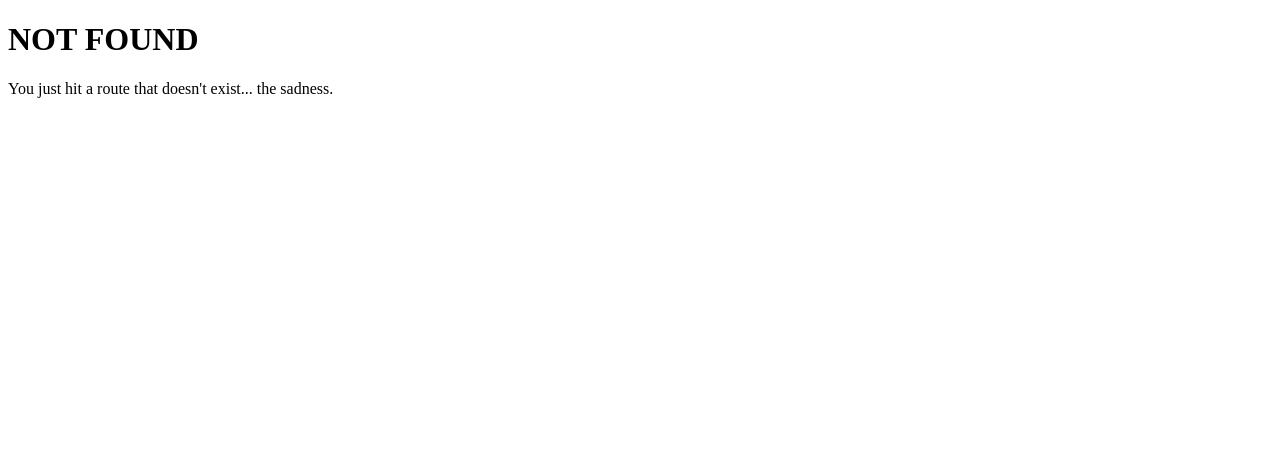
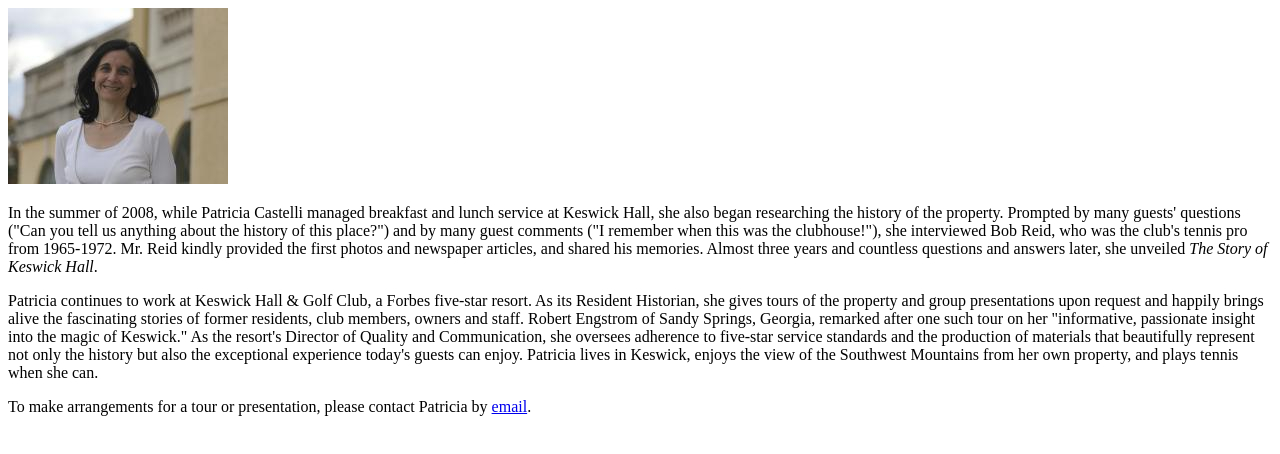
Before and after one commit to Axolotl/keswick-book-site, a Gatsby site: page /authorinfo in a window 1280 px wide. Before the commit this address had no page. Built offline with nearby package versions, Linux system fonts and the light colour scheme; Gatsby itself is replaced by a stand-in of ours.

Commit message:
added authorinfo page and reconfigured some

```diff
--- a/src/components/Sidebar/index.js
+++ b/src/components/Sidebar/index.js
@@ -9,7 +9,7 @@ const Sidebar = () => (
 
       <div id="logo">
         <div className="section clearfix">
-          <a id="logo" href="" title="Home" rel="home">
+          <a id="logo" href="/" title="Home" rel="home">
             <img src={logo} alt="Home" />
           </a>
         </div>
--- /dev/null
+++ b/src/pages/authorinfo.js
@@ -0,0 +1,27 @@
+import React from 'react'
+import Link from 'gatsby-link'
+
+import authorimage from "../images/content/pmc\ photo\ 2.jpeg"
+
+const AuthorPage = () => (
+  <div className="content">
+    <div className="field field-name-field-page-image field-type-image field-label-hidden">
+      <div className="field-items">
+        <div className="field-item even">
+          <img typeof="foaf:Image" src={authorimage} alt="" />
+        </div>
+      </div>
+    </div>
+    <div className="field field-name-body field-type-text-with-summary field-label-hidden">
+      <div className="field-items">
+        <div className="field-item even" property="content:encoded">
+          <p>In the summer of 2008, while Patricia Castelli managed breakfast and lunch service at Keswick Hall, she also began researching the history of the property. Prompted by many guests' questions ("Can you tell us anything about the history of this place?") and by many guest comments ("I remember when this was the clubhouse!"), she interviewed Bob Reid, who was the club's tennis pro from 1965-1972. Mr. Reid kindly provided the first photos and newspaper articles, and shared his memories. Almost three years and countless questions and answers later, she unveiled <i>The Story of Keswick Hall</i>.</p>
+          <p>Patricia continues to work at Keswick Hall &amp; Golf Club, a Forbes five-star resort. As its Resident Historian, she gives tours of the property and group presentations upon request and happily brings alive the fascinating stories of former residents, club members, owners and staff. Robert Engstrom of Sandy Springs, Georgia, remarked after one such tour on her "informative, passionate insight into the magic of Keswick." As the resort's Director of Quality and Communication, she oversees adherence to five-star service standards and the production of materials that beautifully represent not only the history but also the exceptional experience today's guests can enjoy.  Patricia lives in Keswick, enjoys the view of the Southwest Mountains from her own property, and plays tennis when she can.</p>
+          <p>To make arrangements for a tour or presentation, please contact Patricia by <a href="mailto:papershoepress@gmail.com?subject=Keswick%20Inquiry">email</a>.</p>
+        </div>
+      </div>
+    </div>
+  </div>
+)
+
+export default AuthorPage
--- a/src/pages/page-2.js
+++ /dev/null
@@ -1,12 +0,0 @@
-import React from 'react'
-import Link from 'gatsby-link'
-
-const SecondPage = () => (
-  <div>
-    <h1>Hi from the second page</h1>
-    <p>Welcome to page 2</p>
-    <Link to="/">Go back to the homepage</Link>
-  </div>
-)
-
-export default SecondPage
```
Also changed, not shown: gatsby-browser.js (added, +7 -0 lines), src/layouts/index.js (+13 -1 lines), src/pages/index.js (+0 -15 lines), src/pages/about.js (deleted), src/pages/add.js (deleted), src/pages/conversation.js (deleted), src/pages/ongoing-conversation.js (added).
